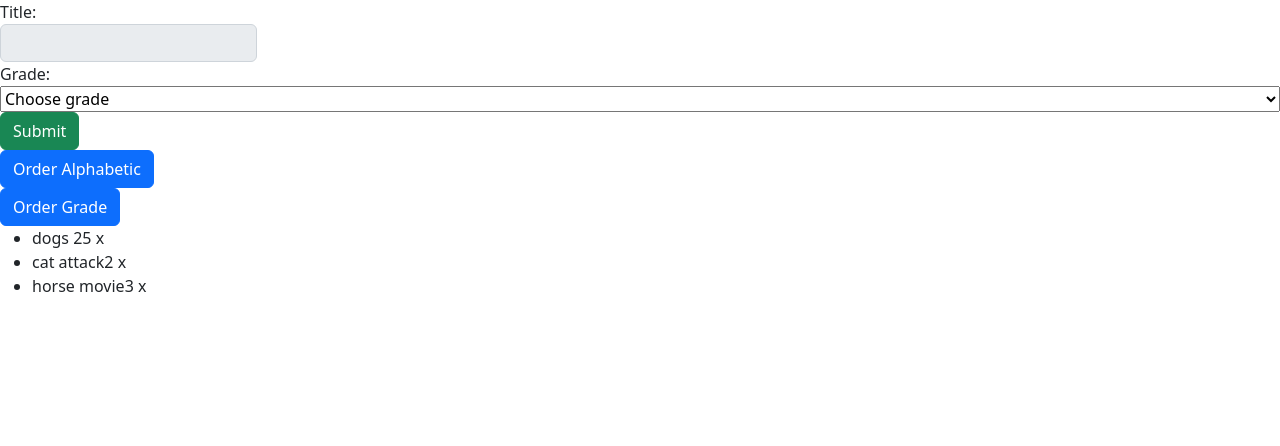
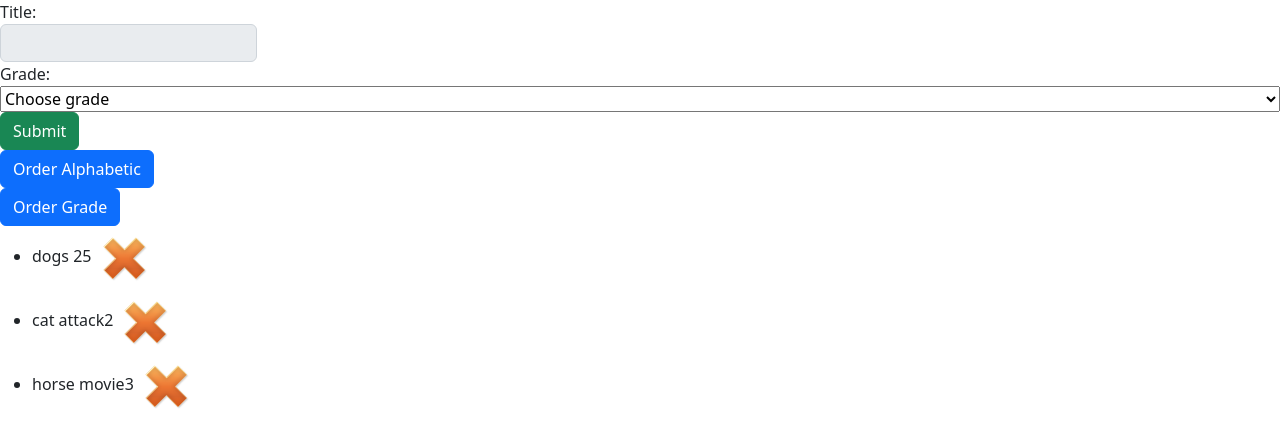
Before and after one commit to GabrielBarzen/Assignment_6, a Vue app: page / in a window 1280 px wide. Shown: the top 446 px of the page. Built offline with nearby package versions, Linux system fonts and the light colour scheme.

Commit message:
add img to list

```diff
--- a/src/components/AddMovieForm.vue
+++ b/src/components/AddMovieForm.vue
@@ -5,7 +5,12 @@
     const emit = defineEmits(['add-movie-event'])
 
     function passMovie(obj) {
-        emit("add-movie-event", obj)
+        let title = document.querySelector("#title-input");
+        let grade = document.querySelector("#grade-input");
+        title.value = "";
+        grade.value = "";
+
+        emit("add-movie-event", obj);
     }
 
 </script>
--- a/src/components/Movie.vue
+++ b/src/components/Movie.vue
@@ -1,12 +1,23 @@
 
 <script setup>
-    defineProps(["title", "grade"]);
+    let props = defineProps(["title", "grade"]);
 
     function remove(e) {
         let confirmed = confirm('Are you sure?');
-        if (confirmed) e.target.parentElement.parentElement.remove();
+        if (confirmed) e.target.parentElement.parentElement.parentElement.remove();
 
     }
+
+    // let gradeStars = document.createElement("span");
+    // let star = document.createElement("img");
+    // star.src = "./icons/star.png"
+
+    // for (let i = 0; i < props.grade; i++) {
+    //     gradeStars.appendChild(star);
+    // }
+
+    // document.getElementById("grades").innerHTML = gradeStars;
+    // console.log(props.grade);
 </script>
 
 <template>
@@ -15,11 +26,11 @@
             <span>
                 {{title}}
             </span>
+            <span id="grades">
+                {{ grade }}
+            </span>
             <span>
-                {{grade}}
-            </span>
-            <span @click="remove">
-                x
+                <img src="./icons/delete.png" @click="remove"/>
             </span>
         </div>
     </li>
```
Also changed, not shown: src/components/icons/delete.png (added), src/components/icons/star.png (added).
